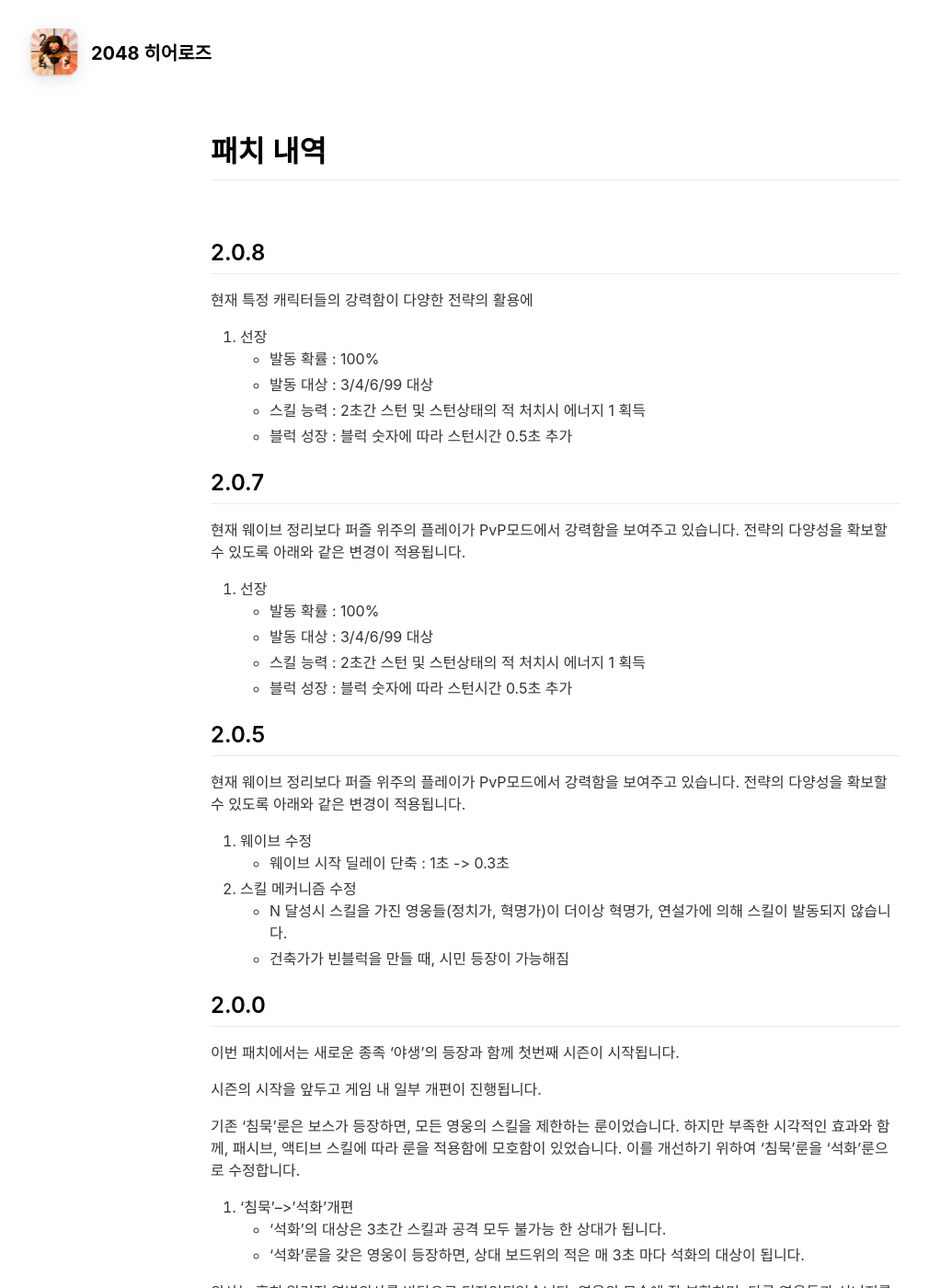
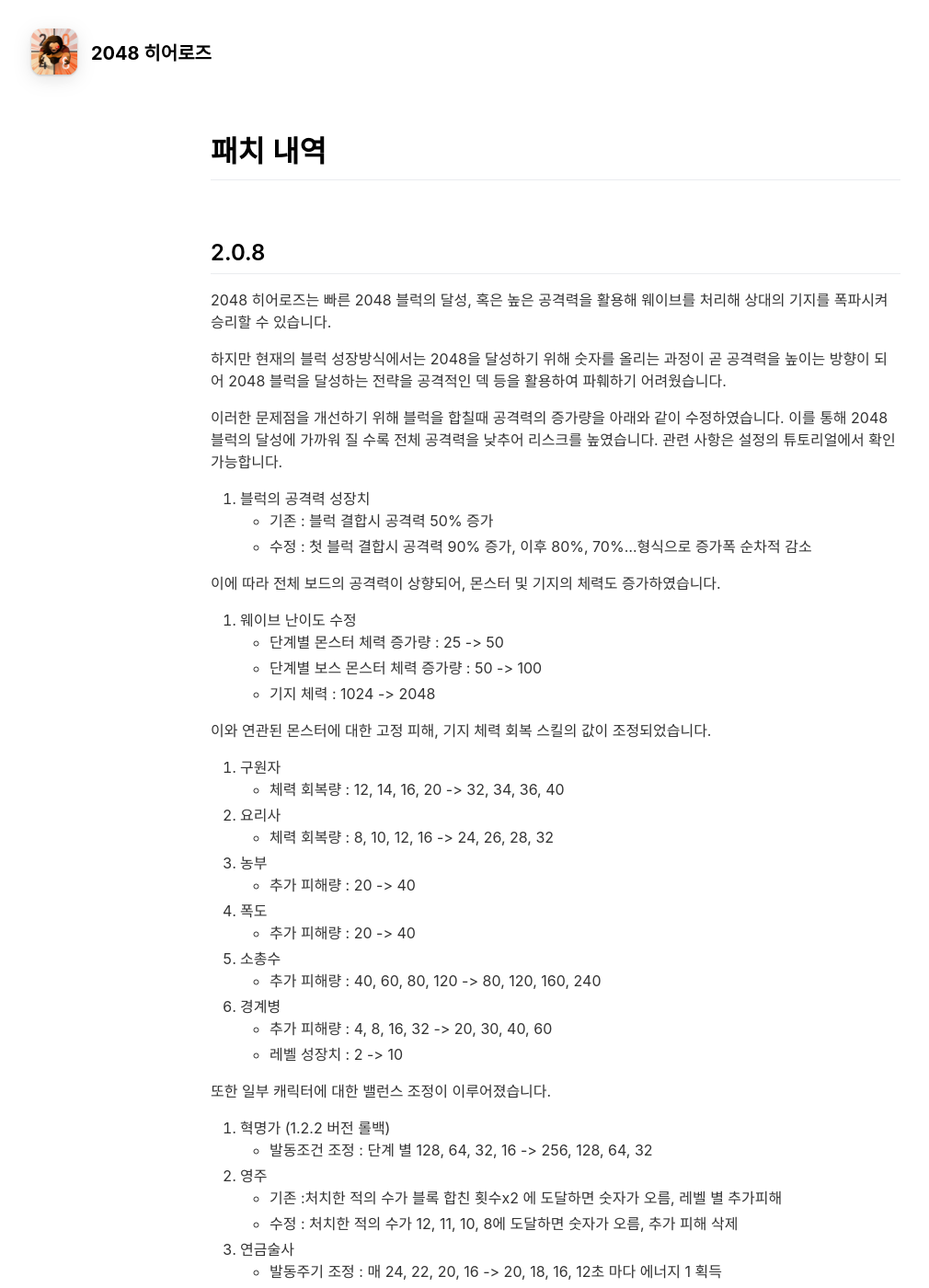
Before and after one commit to ArgoExped/Frozen-Arts, a Jekyll site: the page built from patch-kr.md, in a window 1280 px wide and 1400 px high. Shown: the whole window at 92% size, without its empty margins (36-1046 px from the left). Built offline with Jekyll 4.4.1, drawn with Linux system fonts in a browser that asks for light colours; nearby versions of some CDN libraries; some of the changed text lies outside the part shown.

Commit message:
Patch log 2.0.8

```diff
--- a/patch-kr.md
+++ b/patch-kr.md
@@ -8,13 +8,57 @@ include_in_header: true
 <br>
 
 ## 2.0.8
-현재 특정 캐릭터들의 강력함이 다양한 전략의 활용에
+2048 히어로즈는 빠른 2048 블럭의 달성, 혹은 높은 공격력을 활용해 웨이브를 처리해 상대의 기지를 폭파시켜
+승리할 수 있습니다.
 
-1. 선장
-     - 발동 확률 : 100%
-     - 발동 대상 : 3/4/6/99 대상
-     - 스킬 능력 : 2초간 스턴 및 스턴상태의 적 처치시 에너지 1 획득
-     - 블럭 성장 : 블럭 숫자에 따라 스턴시간 0.5초 추가
+하지만 현재의 블럭 성장방식에서는 2048을 달성하기 위해 숫자를 올리는 과정이 곧 공격력을 높이는 방향이 되어
+2048 블럭을 달성하는 전략을 공격적인 덱 등을 활용하여 파훼하기 어려웠습니다.
+
+이러한 문제점을 개선하기 위해 블럭을 합칠때 공격력의 증가량을 아래와 같이 수정하였습니다.
+이를 통해 2048 블럭의 달성에 가까워 질 수록 전체 공격력을 낮추어 리스크를 높였습니다.
+관련 사항은 설정의 튜토리얼에서 확인 가능합니다.
+
+1. 블럭의 공격력 성장치
+	 - 기존 : 블럭 결합시 공격력 50% 증가
+	 - 수정 : 첫 블럭 결합시 공격력 90% 증가, 이후 80%, 70%...형식으로 증가폭 순차적 감소
+
+이에 따라 전체 보드의 공격력이 상향되어, 몬스터 및 기지의 체력도 증가하였습니다.
+
+2. 웨이브 난이도 수정
+	 - 단계별 몬스터 체력 증가량 : 25 -> 50
+	 - 단계별 보스 몬스터 체력 증가량 : 50 -> 100
+	 - 기지 체력 : 1024 -> 2048
+
+이와 연관된 몬스터에 대한 고정 피해, 기지 체력 회복 스킬의 값이 조정되었습니다.
+
+3. 구원자
+     - 체력 회복량 : 12, 14, 16, 20 -> 32, 34, 36, 40
+4. 요리사
+     - 체력 회복량 : 8, 10, 12, 16 -> 24, 26, 28, 32
+5. 농부
+     - 추가 피해량 : 20 -> 40
+6. 폭도
+     - 추가 피해량 : 20 -> 40
+7. 소총수
+     - 추가 피해량 : 40, 60, 80, 120 -> 80, 120, 160, 240
+8. 경계병
+     - 추가 피해량 : 4, 8, 16, 32 -> 20, 30, 40, 60
+     - 레벨 성장치 : 2 -> 10
+
+또한 일부 캐릭터에 대한 밸런스 조정이 이루어졌습니다.
+
+9. 혁명가 (1.2.2 버전 롤백)
+     - 발동조건 조정 : 단계 별 128, 64, 32, 16 -> 256, 128, 64, 32
+10. 영주
+     - 기존 :처치한 적의 수가 블록 합친 횟수x2 에 도달하면 숫자가 오름,  레벨 별 추가피해
+     - 수정 : 처치한 적의 수가 12, 11, 10, 8에 도달하면 숫자가 오름, 추가 피해 삭제
+11. 연금술사
+     - 발동주기 조정 : 매 24, 22, 20, 16 -> 20, 18, 16, 12초 마다 에너지 1 획득
+
+이와 함께 신규 퀘스트 2종이 추가되었습니다.
+
+
+
 
 ## 2.0.7
 현재 웨이브 정리보다 퍼즐 위주의 플레이가 PvP모드에서 강력함을 보여주고 있습니다.
```
Also changed, not shown: patch.md (+50 -0 lines).
